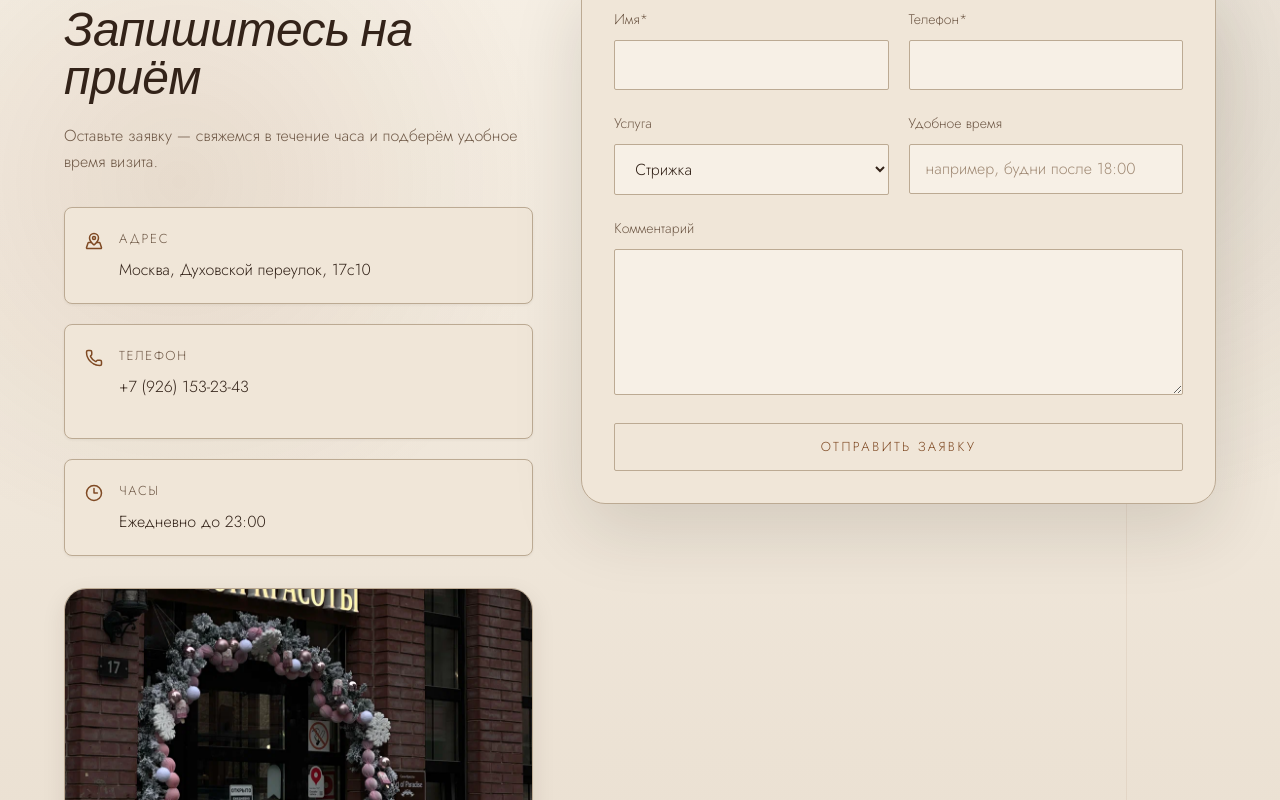
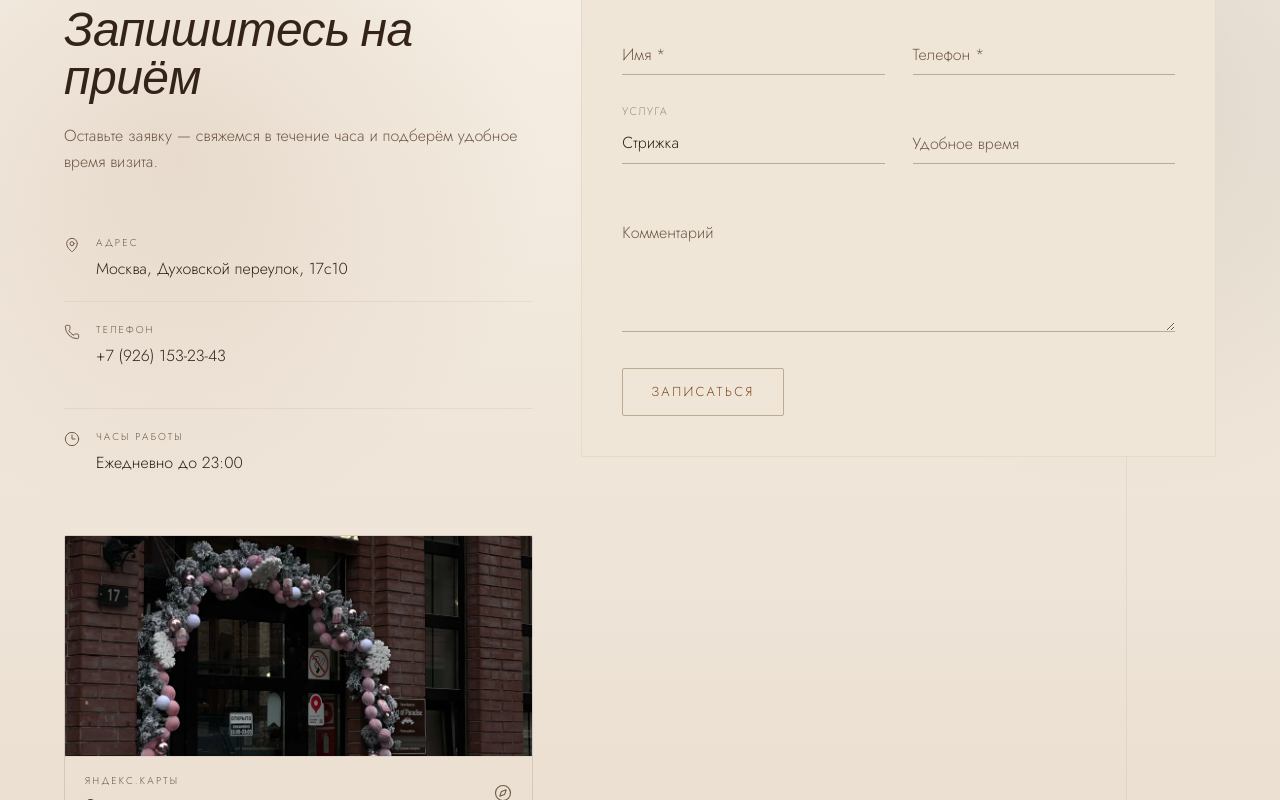
Before and after one commit to obnimaupopovodu-beep/duh_per, a Next.js app: page / in a window 1280 px wide. Shown: the part 3700-4500 px from the top of the page. Built offline with nearby package versions, Linux system fonts and the light colour scheme.

Commit message:
design: floating labels, underline fields, split layout, contacts, compact button

```diff
--- a/app/globals.css
+++ b/app/globals.css
@@ -114,13 +114,8 @@
   }
 
   @media (prefers-reduced-motion: reduce) {
-    html {
-      scroll-behavior: auto;
-    }
-
-    *,
-    *::before,
-    *::after {
+    html { scroll-behavior: auto; }
+    *, *::before, *::after {
       animation: none !important;
       transition: none !important;
       scroll-behavior: auto !important;
@@ -193,9 +188,7 @@
     opacity: 0.88;
   }
 
-  .luxury-hero > .container-shell {
-    position: relative;
-  }
+  .luxury-hero > .container-shell { position: relative; }
 
   .luxury-hero > .container-shell::before,
   .luxury-hero > .container-shell::after {
@@ -285,8 +278,7 @@
   }
 
   .image-frame {
-    box-shadow:
-      0 0 0 1px rgba(255, 247, 239, 0.28) inset;
+    box-shadow: 0 0 0 1px rgba(255, 247, 239, 0.28) inset;
   }
 
   .logo-mark {
@@ -314,6 +306,96 @@
   .nav-link:focus-visible::after {
     transform: scaleX(1);
   }
+
+  /* ─── Floating label underline field ─────────────────── */
+  .float-field {
+    position: relative;
+    padding-top: 1.25rem;
+  }
+
+  .float-field__input {
+    display: block;
+    width: 100%;
+    background: transparent;
+    border: none;
+    border-bottom: 1px solid var(--color-border);
+    border-radius: 0;
+    padding: 0.5rem 0 0.5rem;
+    font-family: var(--font-jost), system-ui, sans-serif;
+    font-size: 1rem;
+    font-weight: 300;
+    color: var(--color-text);
+    outline: none;
+    transition: border-color 300ms ease;
+    -webkit-appearance: none;
+    appearance: none;
+  }
+
+  .float-field__textarea {
+    resize: vertical;
+    min-height: 120px;
+  }
+
+  /* The growing underline */
+  .float-field__line {
+    position: absolute;
+    bottom: 0;
+    left: 0;
+    right: 0;
+    height: 1px;
+    background: var(--color-primary);
+    transform: scaleX(0);
+    transform-origin: center;
+    transition: transform 300ms cubic-bezier(0.16, 1, 0.3, 1);
+    pointer-events: none;
+  }
+
+  .float-field__input:focus ~ .float-field__line,
+  .float-field__input:focus-within ~ .float-field__line {
+    transform: scaleX(1);
+  }
+
+  /* Floating label */
+  .float-field > label {
+    position: absolute;
+    left: 0;
+    top: 1.75rem;
+    font-family: var(--font-jost), system-ui, sans-serif;
+    font-size: 1rem;
+    font-weight: 300;
+    color: var(--color-text-muted);
+    pointer-events: none;
+    transition: top 240ms ease, font-size 240ms ease, color 240ms ease, letter-spacing 240ms ease;
+  }
+
+  /* Float up when input has content or is focused */
+  .float-field__input:focus + label,
+  .float-field__input:not(:placeholder-shown) + label,
+  .float-field__select + label {
+    top: 0;
+    font-size: 0.6875rem;
+    letter-spacing: 0.14em;
+    text-transform: uppercase;
+    color: var(--color-text-faint);
+  }
+
+  .float-field__input:focus + label {
+    color: var(--color-primary);
+  }
+
+  .float-field__error {
+    margin-top: 0.375rem;
+    font-size: 0.75rem;
+    color: var(--color-primary);
+    font-weight: 300;
+  }
+
+  /* Select always shows label floated because it always has a value */
+  .float-field__select {
+    cursor: pointer;
+  }
+
+  /* ─────────────────────────────────────────────────────── */
 
   .field-base {
     @apply min-h-12 w-full rounded-[2px] border border-border bg-surface-2 px-4 py-3 text-base font-light text-text placeholder:text-faint focus:border-primary focus:outline-none;
--- a/components/sections/BookingForm.tsx
+++ b/components/sections/BookingForm.tsx
@@ -13,24 +13,40 @@ import {
   bookingSchema,
 } from "@/lib/booking.schema";
 
-const fieldGroupClass = "space-y-2";
+// Floating-label underline field wrapper
+function FloatField({
+  id,
+  label,
+  error,
+  children,
+}: {
+  id: string;
+  label: string;
+  error?: string;
+  children: React.ReactNode;
+}) {
+  return (
+    <div className="float-field">
+      {children}
+      <label htmlFor={id}>{label}</label>
+      <span className="float-field__line" />
+      {error ? <p className="float-field__error">{error}</p> : null}
+    </div>
+  );
+}
 
 export default function BookingForm() {
-  const [status, setStatus] = useState<"idle" | "loading" | "success" | "error">(
-    "idle",
-  );
+  const [status, setStatus] = useState<"idle" | "loading" | "success" | "error">("idle");
   const [submittedName, setSubmittedName] = useState("");
   const [showMobileCta, setShowMobileCta] = useState(true);
 
   useEffect(() => {
     const element = document.getElementById("booking");
     if (!element) return;
-
     const observer = new IntersectionObserver(
       ([entry]) => setShowMobileCta(!entry.isIntersecting),
       { threshold: 0.2 },
     );
-
     observer.observe(element);
     return () => observer.disconnect();
   }, []);
@@ -43,29 +59,18 @@ export default function BookingForm() {
     reset,
   } = useForm<BookingFormData>({
     resolver: zodResolver(bookingSchema),
-    defaultValues: {
-      service: "haircut-female",
-      preferredTime: "",
-      comment: "",
-    },
+    defaultValues: { service: "haircut-female", preferredTime: "", comment: "" },
   });
 
   const onSubmit = async (data: BookingFormData) => {
     setStatus("loading");
-
     try {
       const response = await fetch("/api/booking", {
         method: "POST",
-        headers: {
-          "Content-Type": "application/json",
-        },
+        headers: { "Content-Type": "application/json" },
         body: JSON.stringify(data),
       });
-
-      if (!response.ok) {
-        throw new Error("Request failed");
-      }
-
+      if (!response.ok) throw new Error("Request failed");
       setSubmittedName(data.name);
       setStatus("success");
       reset();
@@ -78,23 +83,23 @@ export default function BookingForm() {
   return (
     <>
       <motion.div
-        initial={{ opacity: 0, y: 24 }}
+        initial={{ opacity: 0, y: 16 }}
         whileInView={{ opacity: 1, y: 0 }}
         viewport={{ once: true, margin: "-10%" }}
-        transition={{ duration: 0.7 }}
-        className="rounded-[24px] border border-border/80 bg-surface p-6 shadow-lg md:p-8"
+        transition={{ duration: 0.9, ease: [0.16, 1, 0.3, 1] }}
+        className="rounded-[2px] border border-[var(--color-line-soft)] bg-surface p-8 md:p-10"
       >
         <AnimatePresence mode="wait">
           {status === "success" ? (
             <motion.div
               key="success"
-              initial={{ opacity: 0, y: 20 }}
+              initial={{ opacity: 0, y: 16 }}
               animate={{ opacity: 1, y: 0 }}
               exit={{ opacity: 0, y: -10 }}
               className="flex min-h-[480px] flex-col items-center justify-center text-center"
             >
-              <div className="flex h-16 w-16 items-center justify-center rounded-full border border-primary/30 bg-primary-highlight text-primary">
-                <Check size={28} />
+              <div className="flex h-14 w-14 items-center justify-center rounded-[2px] border border-[var(--color-line)] text-primary">
+                <Check size={24} />
               </div>
               <h3 className="mt-6 font-display text-4xl font-light italic">
                 Ваша заявка принята
@@ -104,12 +109,7 @@ export default function BookingForm() {
                 мы свяжемся с вами в ближайшее время, чтобы подтвердить запись и
                 подобрать удобное окно.
               </p>
-              <Button
-                type="button"
-                variant="outline"
-                className="mt-8"
-                href="#top"
-              >
+              <Button type="button" variant="outline" className="mt-8" href="#top">
                 Вернуться наверх
               </Button>
             </motion.div>
@@ -120,109 +120,91 @@ export default function BookingForm() {
               animate={{ opacity: 1, y: 0 }}
               exit={{ opacity: 0, y: -10 }}
               onSubmit={handleSubmit(onSubmit)}
-              className="space-y-5"
+              className="space-y-7"
             >
-              <div className="grid gap-5 md:grid-cols-2">
-                <div className={fieldGroupClass}>
-                  <label htmlFor="name" className="text-sm text-muted">
-                    Имя*
-                  </label>
+              <div className="grid gap-7 md:grid-cols-2">
+                <FloatField id="name" label="Имя *" error={errors.name?.message}>
                   <input
                     id="name"
                     type="text"
                     autoComplete="name"
-                    className="field-base"
+                    className="float-field__input"
+                    placeholder=" "
                     {...register("name")}
                   />
-                  {errors.name ? (
-                    <p className="text-sm text-primary">{errors.name.message}</p>
-                  ) : null}
-                </div>
+                </FloatField>
 
-                <div className={fieldGroupClass}>
-                  <label htmlFor="phone" className="text-sm text-muted">
-                    Телефон*
-                  </label>
+                <FloatField id="phone" label="Телефон *" error={errors.phone?.message}>
                   <input
                     id="phone"
                     type="tel"
                     autoComplete="tel"
-                    className="field-base"
+                    className="float-field__input"
+                    placeholder=" "
                     {...register("phone")}
                   />
-                  {errors.phone ? (
-                    <p className="text-sm text-primary">{errors.phone.message}</p>
-                  ) : null}
-                </div>
+                </FloatField>
               </div>
 
-              <div className="grid gap-5 md:grid-cols-2">
-                <div className={fieldGroupClass}>
-                  <label htmlFor="service" className="text-sm text-muted">
-                    Услуга
-                  </label>
-                  <select id="service" className="field-base" {...register("service")}>
+              <div className="grid gap-7 md:grid-cols-2">
+                <FloatField id="service" label="Услуга" error={errors.service?.message}>
+                  <select
+                    id="service"
+                    className="float-field__input float-field__select"
+                    {...register("service")}
+                  >
                     {BOOKING_SERVICE_OPTIONS.map((option) => (
                       <option key={option.value} value={option.value}>
                         {option.label}
                       </option>
                     ))}
                   </select>
-                  {errors.service ? (
-                    <p className="text-sm text-primary">{errors.service.message}</p>
-                  ) : null}
-                </div>
+                </FloatField>
 
-                <div className={fieldGroupClass}>
-                  <label htmlFor="preferredTime" className="text-sm text-muted">
-                    Удобное время
-                  </label>
+                <FloatField id="preferredTime" label="Удобное время">
                   <input
                     id="preferredTime"
                     type="text"
-                    placeholder="например, будни после 18:00"
-                    className="field-base"
+                    className="float-field__input"
+                    placeholder=" "
                     {...register("preferredTime")}
                   />
-                </div>
+                </FloatField>
               </div>
 
-              <div className={fieldGroupClass}>
-                <label htmlFor="comment" className="text-sm text-muted">
-                  Комментарий
-                </label>
+              <FloatField id="comment" label="Комментарий" error={errors.comment?.message}>
                 <textarea
                   id="comment"
-                  rows={5}
-                  className="field-base min-h-[140px] resize-y"
+                  rows={4}
+                  className="float-field__input float-field__textarea"
+                  placeholder=" "
                   {...register("comment")}
                 />
-                {errors.comment ? (
-                  <p className="text-sm text-primary">{errors.comment.message}</p>
-                ) : null}
-              </div>
+              </FloatField>
 
               {status === "error" ? (
-                <p className="rounded-md border border-primary/20 bg-primary-highlight px-4 py-3 text-sm text-text">
-                  Не удалось отправить заявку. Попробуйте ещё раз или позвоните
-                  нам напрямую по номеру +7 (926) 153-23-43.
+                <p className="border border-[var(--color-line)] px-4 py-3 text-sm text-text">
+                  Не удалось отправить заявку. Позвоните нам напрямую:
+                  +7 (926) 153-23-43.
                 </p>
               ) : null}
 
+              <div className="pt-2">
                 <Button
                   type="submit"
                   disabled={status === "loading"}
-                className="w-full"
+                  className="hover:-translate-y-0.5 hover:shadow-md"
                 >
                   {status === "loading" ? (
                     <span className="inline-flex items-center gap-2">
-                    <Loader2 size={16} className="animate-spin" />
+                      <Loader2 size={14} className="animate-spin" />
                       Отправляем
                     </span>
                   ) : (
-                  "Отправить заявку"
+                    "Записаться"
                   )}
                 </Button>
+              </div>
             </motion.form>
           )}
         </AnimatePresence>
@@ -235,7 +217,7 @@ export default function BookingForm() {
             animate={{ y: 0, opacity: 1 }}
             exit={{ y: 80, opacity: 0 }}
             transition={{ duration: 0.25 }}
-            className="fixed bottom-0 left-0 right-0 z-40 border-t border-border bg-bg/90 p-4 backdrop-blur-sm md:hidden"
+            className="fixed bottom-0 left-0 right-0 z-40 border-t border-[var(--color-line-soft)] bg-bg/90 p-4 backdrop-blur-sm md:hidden"
           >
             <Button href="#booking" className="w-full">
               Записаться
--- a/components/sections/Contacts.tsx
+++ b/components/sections/Contacts.tsx
@@ -2,7 +2,7 @@
 
 import { motion, useInView } from "framer-motion";
 import Image from "next/image";
-import { Clock3, MapPinned, Phone } from "lucide-react";
+import { Clock3, Compass, MapPin, Phone } from "lucide-react";
 import { useRef } from "react";
 
 import SectionTitle from "@/components/ui/SectionTitle";
@@ -11,7 +11,7 @@ import entranceAltImage from "@/img/enterence1.webp";
 
 const contactItems = [
   {
-    icon: MapPinned,
+    icon: MapPin,
     label: "Адрес",
     value: "Москва, Духовской переулок, 17с10",
   },
@@ -23,7 +23,7 @@ const contactItems = [
   },
   {
     icon: Clock3,
-    label: "Часы",
+    label: "Часы работы",
     value: "Ежедневно до 23:00",
   },
 ];
@@ -35,10 +35,10 @@ export default function Contacts() {
   return (
     <motion.div
       ref={ref}
-      initial={{ opacity: 0, y: 24 }}
+      initial={{ opacity: 0, y: 16 }}
       animate={isInView ? { opacity: 1, y: 0 } : {}}
-      transition={{ duration: 0.7 }}
-      className="space-y-8"
+      transition={{ duration: 0.9, ease: [0.16, 1, 0.3, 1] }}
+      className="space-y-10"
     >
       <SectionTitle
         eyebrow="Запись"
@@ -46,27 +46,34 @@ export default function Contacts() {
         description="Оставьте заявку — свяжемся в течение часа и подберём удобное время визита."
       />
 
-      <div className="space-y-5">
-        {contactItems.map((item) => {
+      {/* Contact items — flat list with dividers, no cards */}
+      <div className="space-y-0">
+        {contactItems.map((item, i) => {
           const Icon = item.icon;
-
           return (
-            <div
-              key={item.label}
-              className="rounded-lg border border-border/70 bg-surface p-5 shadow-sm"
-            >
-              <div className="flex items-start gap-4">
-                <Icon className="mt-1 text-primary" size={18} />
-                <div>
-                  <p className="font-body text-[13px] uppercase tracking-[0.12em] text-muted">
+            <div key={item.label}>
+              {i > 0 && (
+                <hr className="border-0 border-t border-[var(--color-line-soft)]" />
+              )}
+              <div className="flex items-start gap-4 py-5">
+                <Icon
+                  size={16}
+                  className="mt-0.5 shrink-0 text-muted"
+                  strokeWidth={1.5}
+                />
+                <div className="flex-1 min-w-0">
+                  <p className="font-body text-[10px] font-light uppercase tracking-[0.2em] text-muted">
                     {item.label}
                   </p>
                   {item.href ? (
-                    <a href={item.href} className="mt-2 block text-text hover:text-primary">
+                    <a
+                      href={item.href}
+                      className="mt-1.5 block text-base text-text transition-colors duration-300 hover:text-primary"
+                    >
                       {item.value}
                     </a>
                   ) : (
-                    <p className="mt-2 text-text">{item.value}</p>
+                    <p className="mt-1.5 text-base text-text">{item.value}</p>
                   )}
                 </div>
               </div>
@@ -75,32 +82,34 @@ export default function Contacts() {
         })}
       </div>
 
+      {/* Map link — styled card */}
       <a
         href="https://yandex.ru/maps/-/CHdEbB~w"
         target="_blank"
         rel="noreferrer"
-        className="block overflow-hidden rounded-[22px] border border-border/70 bg-surface shadow-md"
+        className="group block overflow-hidden rounded-[2px] border border-[oklch(from_var(--color-text)_l_c_h_/_0.12)] transition-shadow duration-300 hover:shadow-md"
       >
-        <div className="relative min-h-[260px]">
-          {/* TODO: заменить на реальный фрагмент карты или фото входа */}
+        <div className="relative min-h-[220px]">
           <Image
             src={entranceAltImage}
             alt="Вход в салон рядом с картой проезда"
             fill
             sizes="(max-width: 1024px) 100vw, 35vw"
-            className="object-cover"
+            className="object-cover transition-transform duration-500 group-hover:scale-[1.02]"
           />
         </div>
-        <div className="flex items-center justify-between gap-4 border-t border-border/70 px-5 py-4">
+        <div className="flex items-center justify-between gap-4 border-t border-[var(--color-line-soft)] px-5 py-4">
           <div>
-            <p className="font-body text-[13px] uppercase tracking-[0.12em] text-muted">
+            <p className="font-body text-[10px] font-light uppercase tracking-[0.2em] text-muted">
               Яндекс.Карты
             </p>
-            <p className="text-sm text-text">Открыть маршрут до салона</p>
+            <p className="mt-1 text-sm text-text">Открыть маршрут до салона</p>
           </div>
-          <span className="font-body text-[13px] uppercase tracking-[0.12em] text-primary">
-            Смотреть
-          </span>
+          <Compass
+            size={18}
+            strokeWidth={1.5}
+            className="shrink-0 text-muted transition-colors duration-300 group-hover:text-primary"
+          />
         </div>
       </a>
     </motion.div>
```
Lines whose indentation alone changed are shown as unchanged.
